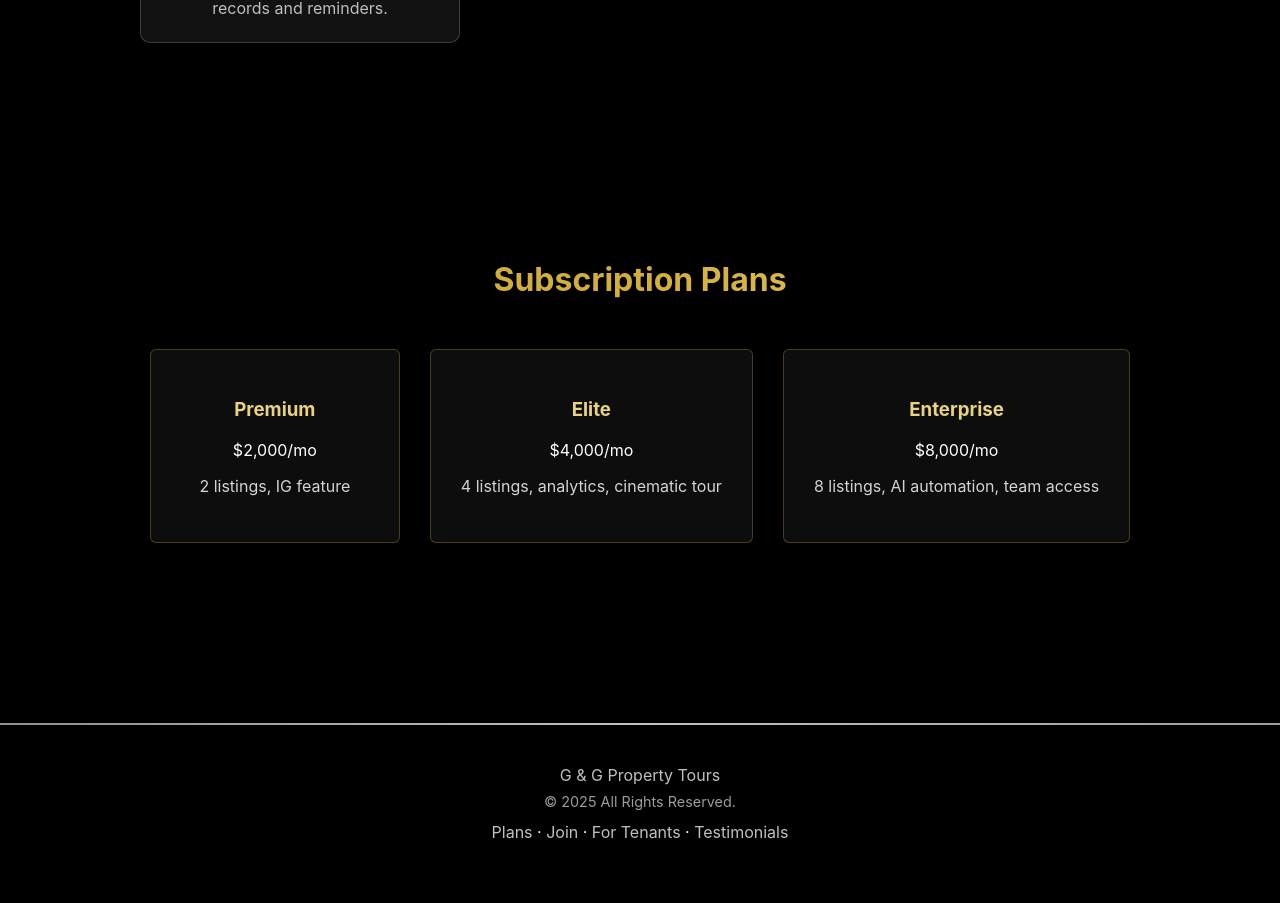
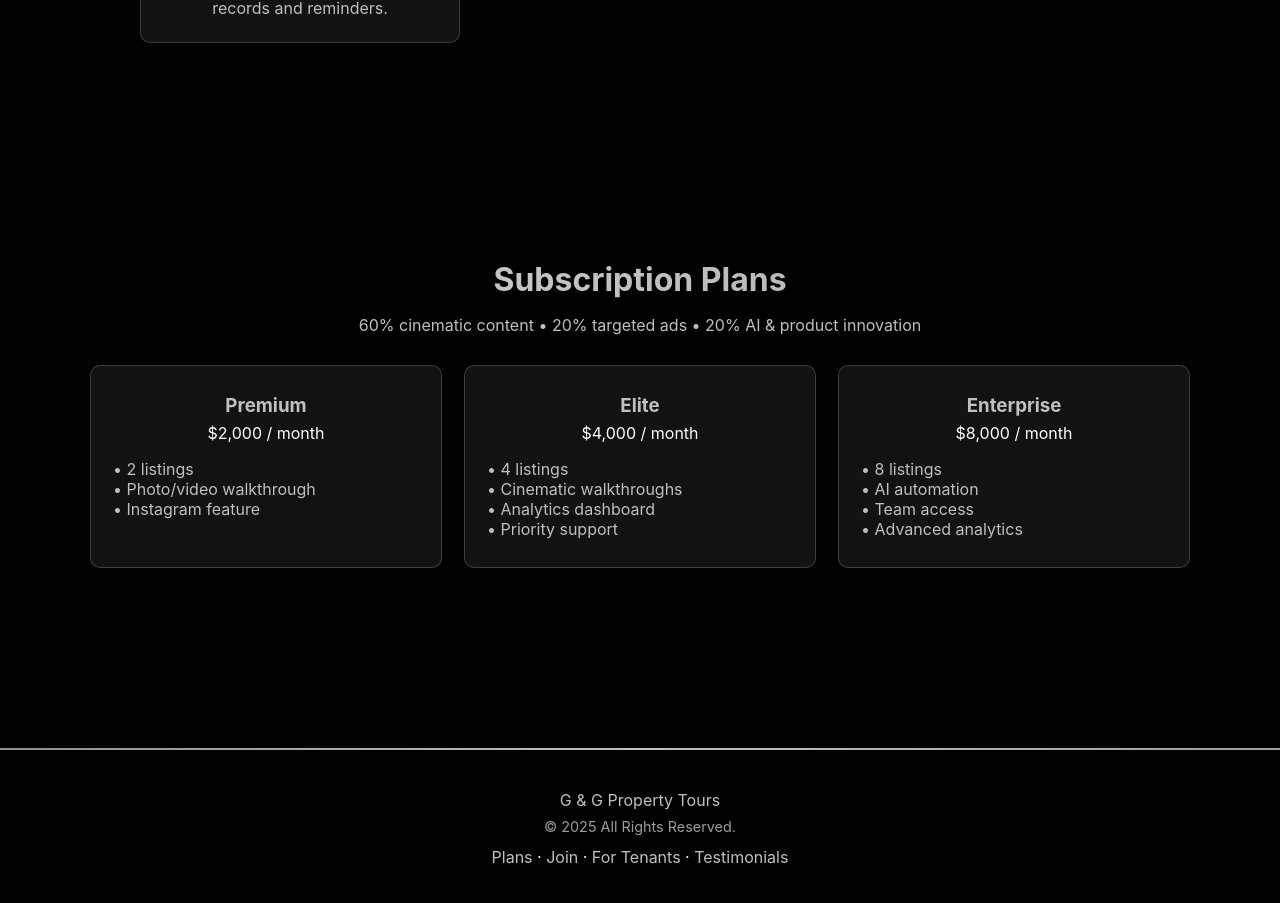
Before and after one commit to gngpropertytours-code/ggtours-luxury-iq400-v5, a Next.js app: page / in a window 1280 px wide. Shown: the part 1120-2023 px from the top of the page. Before the commit the page ends 2002 px from the top, so only its background shows below. Built offline with nearby package versions, Linux system fonts and the light colour scheme.

Commit message:
Update Plans.js

```diff
--- a/components/Plans.js
+++ b/components/Plans.js
@@ -1,54 +1,33 @@
 export default function Plans() {
   const plans = [
-    { name: "Premium", price: "$2,000/mo", perks: "2 listings, IG feature" },
-    { name: "Elite", price: "$4,000/mo", perks: "4 listings, analytics, cinematic tour" },
-    { name: "Enterprise", price: "$8,000/mo", perks: "8 listings, AI automation, team access" },
+    { name: 'Premium', price: '$2,000 / month', features: ['2 listings', 'Photo/video walkthrough', 'Instagram feature'] },
+    { name: 'Elite', price: '$4,000 / month', features: ['4 listings', 'Cinematic walkthroughs', 'Analytics dashboard', 'Priority support'] },
+    { name: 'Enterprise', price: '$8,000 / month', features: ['8 listings', 'AI automation', 'Team access', 'Advanced analytics'] }
   ];
 
   return (
-    <section
-      id="plans"
-      style={{
-        backgroundColor: "black",
-        color: "white",
-        padding: "100px 20px",
-        textAlign: "center",
-      }}
-    >
-      <h2
-        style={{
-          fontSize: "2rem",
-          fontWeight: "700",
-          background: "linear-gradient(90deg, #C8A951, #D4AF37, #EAD27F)",
-          WebkitBackgroundClip: "text",
-          WebkitTextFillColor: "transparent",
-          marginBottom: "50px",
-        }}
-      >
+    <section id="plans" style={{ background: '#000', color: '#fff', padding: '100px 20px', textAlign: 'center' }}>
+      <h2 style={{
+        fontSize: '2rem', marginBottom: 14,
+        background: 'linear-gradient(90deg, #D3D3D3, #C0C0C0, #A9A9A9)',
+        WebkitBackgroundClip: 'text', WebkitTextFillColor: 'transparent'
+      }}>
         Subscription Plans
       </h2>
-      <div
-        style={{
-          display: "flex",
-          flexWrap: "wrap",
-          justifyContent: "center",
-          gap: "30px",
-        }}
-      >
-        {plans.map((plan, index) => (
-          <div
-            key={index}
-            style={{
-              border: "1px solid rgba(212,175,55,0.3)",
-              borderRadius: "6px",
-              padding: "30px",
-              minWidth: "250px",
-              backgroundColor: "#0d0d0d",
-            }}
-          >
-            <h3 style={{ color: "#EAD27F" }}>{plan.name}</h3>
-            <p>{plan.price}</p>
-            <p style={{ color: "#d4d4d4" }}>{plan.perks}</p>
+      <p style={{ color: '#BFBFBF', marginBottom: 30 }}>
+        60% cinematic content • 20% targeted ads • 20% AI & product innovation
+      </p>
+      <div style={{ display: 'grid', gridTemplateColumns: 'repeat(auto-fit, minmax(260px,1fr))', gap: 22, maxWidth: 1100, margin: '0 auto' }}>
+        {plans.map((p) => (
+          <div key={p.name} style={{
+            background: '#121212', border: '1px solid rgba(192,192,192,0.25)',
+            borderRadius: 10, padding: '28px 22px'
+          }}>
+            <h3 style={{ color: '#C0C0C0', margin: '0 0 6px' }}>{p.name}</h3>
+            <p style={{ margin: '0 0 16px' }}>{p.price}</p>
+            <ul style={{ listStyle: 'none', padding: 0, margin: 0, color: '#BFBFBF', textAlign: 'left' }}>
+              {p.features.map((f) => (<li key={f}>• {f}</li>))}
+            </ul>
           </div>
         ))}
       </div>
```
